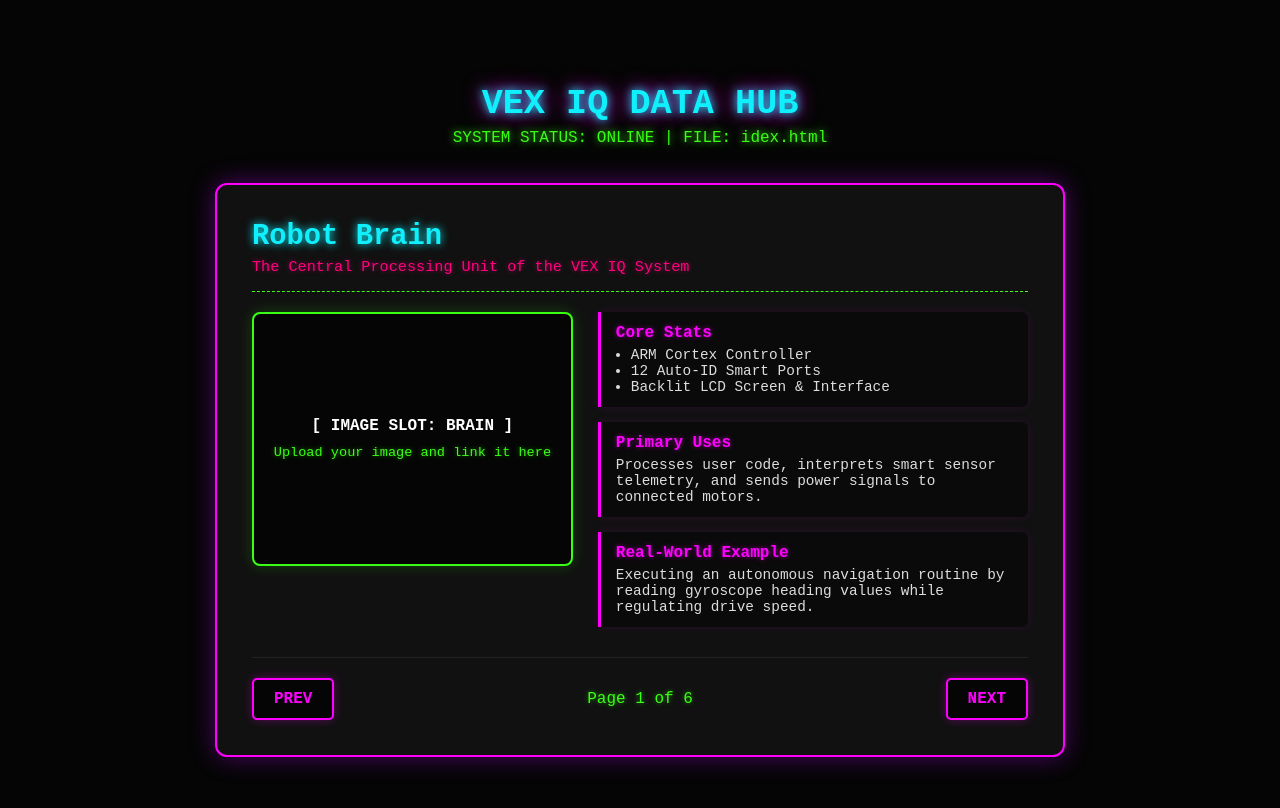
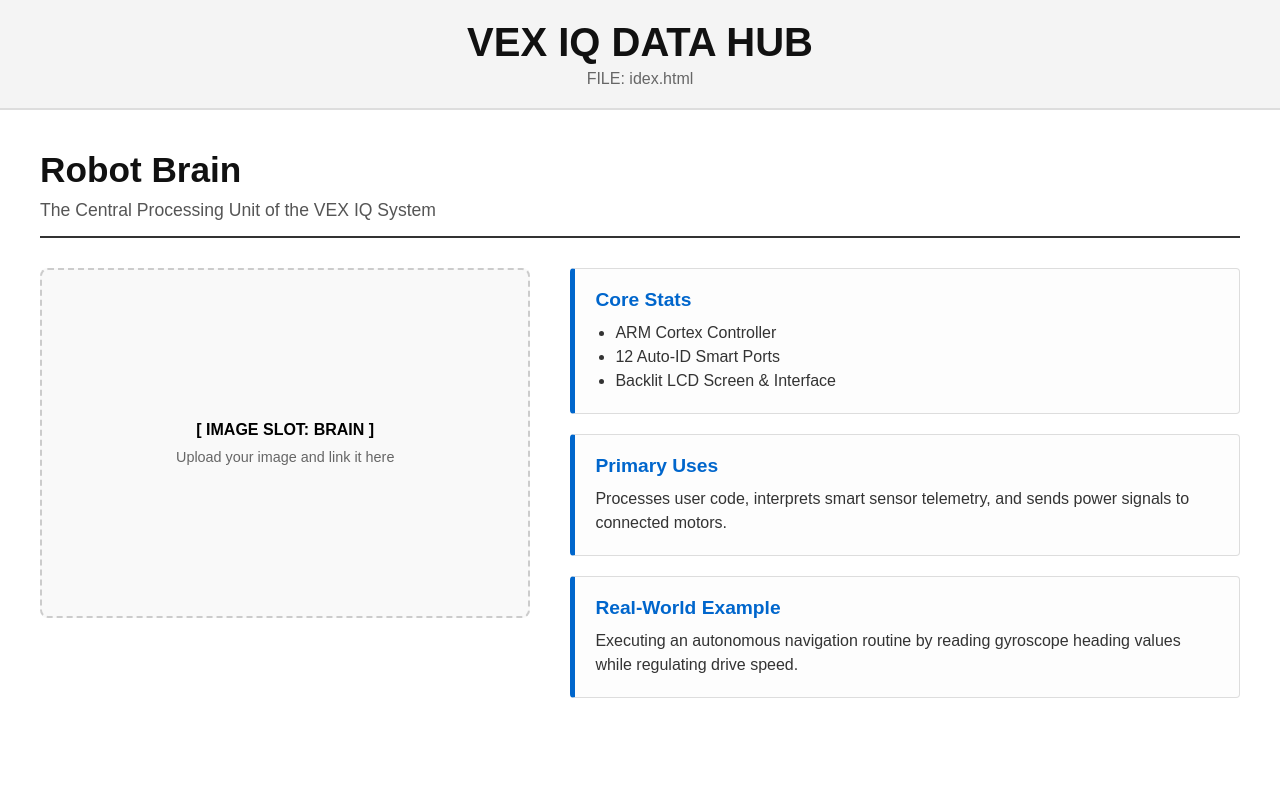
Before and after one commit to icoderedmond-afk/atlas-AI-CAMP, a plain HTML site: page index.html in a window 1280 px wide. Drawn offline with Linux system fonts and the light colour scheme.

Commit message:
Refactor index.html for improved styling and layout
Updated styles and layout for better readability and aesthetics. Removed unused tab content and adjusted image placeholders.

```diff
--- a/index.html
+++ b/index.html
@@ -6,49 +6,50 @@
     <title>idex.html</title>
     <style>
         body {
-            font-family: 'Courier New', Courier, monospace;
-            background-color: #050505;
-            color: #ffffff;
+            font-family: Arial, sans-serif;
+            background-color: #ffffff;
+            color: #000000;
             margin: 0;
-            padding: 20px;
+            padding: 0;
             display: flex;
             flex-direction: column;
-            align-items: center;
-            justify-content: center;
             min-height: 100vh;
         }
 
         header {
+            background-color: #f4f4f4;
+            padding: 20px;
             text-align: center;
-            margin-bottom: 20px;
+            border-bottom: 2px solid #ddd;
         }
 
         header h1 {
-            color: #0ff0fc;
-            text-shadow: 0 0 10px #0ff0fc, 0 0 20px #ff00ff;
-            font-size: 2.2rem;
             margin: 0;
+            font-size: 2.5rem;
+            color: #111;
         }
 
         header p {
-            color: #39ff14;
-            text-shadow: 0 0 8px #39ff14;
-            margin-top: 5px;
+            margin: 5px 0 0;
+            color: #666;
+            font-size: 1rem;
         }
 
         .tab-container {
+            flex: 1;
             width: 100%;
-            max-width: 850px;
-            background: #111;
-            border: 2px solid #ff00ff;
-            border-radius: 12px;
-            padding: 35px;
-            box-shadow: 0 0 25px rgba(191, 0, 255, 0.4);
+            padding: 40px;
             box-sizing: border-box;
+            display: flex;
+            flex-direction: column;
+            justify-content: space-between;
         }
 
         .tab-content {
             display: none;
+            max-width: 1200px;
+            margin: 0 auto;
+            width: 100%;
         }
 
         .tab-content.active {
@@ -56,52 +57,49 @@
         }
 
         .tab-header {
-            border-bottom: 1px dashed #39ff14;
+            border-bottom: 2px solid #333;
             padding-bottom: 15px;
-            margin-bottom: 20px;
+            margin-bottom: 30px;
         }
 
         .tab-content h2 {
-            color: #0ff0fc;
-            text-shadow: 0 0 8px #0ff0fc;
-            margin: 0 0 5px 0;
-            font-size: 1.8rem;
+            margin: 0 0 10px 0;
+            font-size: 2.2rem;
+            color: #111;
         }
 
         .subtitle {
-            color: #ff007f;
-            text-shadow: 0 0 5px rgba(255, 0, 127, 0.5);
             margin: 0;
-            font-size: 0.95rem;
+            font-size: 1.1rem;
+            color: #555;
         }
 
         .layout-grid {
             display: flex;
-            gap: 25px;
+            gap: 40px;
             flex-wrap: wrap;
             align-items: flex-start;
         }
 
         .image-placeholder {
             flex: 1;
-            min-width: 250px;
-            height: 220px;
-            background: #050505;
-            border: 2px solid #39ff14;
+            min-width: 300px;
+            height: 350px;
+            background: #f9f9f9;
+            border: 2px dashed #ccc;
             border-radius: 8px;
             display: flex;
             flex-direction: column;
             align-items: center;
             justify-content: center;
             text-align: center;
-            padding: 15px;
-            box-shadow: 0 0 15px rgba(57, 255, 20, 0.2);
+            padding: 20px;
+            box-sizing: border-box;
         }
 
         .image-placeholder span {
-            color: #39ff14;
-            text-shadow: 0 0 5px rgba(57, 255, 20, 0.5);
-            font-size: 0.85rem;
+            color: #666;
+            font-size: 0.9rem;
             margin-top: 10px;
         }
 
@@ -110,66 +108,65 @@
             min-width: 300px;
             display: flex;
             flex-direction: column;
-            gap: 15px;
+            gap: 20px;
         }
 
         .info-box {
-            background: rgba(0, 0, 0, 0.4);
-            border-left: 3px solid #ff00ff;
-            padding: 12px 15px;
-            border-radius: 0 6px 6px 0;
-            box-shadow: 0 0 10px rgba(255, 0, 255, 0.1);
+            background: #fdfdfd;
+            border: 1px solid #ddd;
+            border-left: 5px solid #0066cc;
+            padding: 20px;
+            border-radius: 4px;
         }
 
         .info-box h3 {
-            color: #ff00ff;
-            text-shadow: 0 0 5px rgba(255, 0, 255, 0.5);
-            margin: 0 0 5px 0;
-            font-size: 1rem;
+            margin: 0 0 10px 0;
+            font-size: 1.2rem;
+            color: #0066cc;
         }
 
         .info-box p, .info-box ul {
             margin: 0;
-            font-size: 0.9rem;
-            color: #ddd;
+            font-size: 1rem;
+            color: #333;
+            line-height: 1.5;
         }
 
         .info-box ul {
-            padding-left: 15px;
+            padding-left: 20px;
         }
 
         .navigation {
             display: flex;
             justify-content: space-between;
             align-items: center;
-            margin-top: 30px;
-            border-top: 1px solid #222;
+            max-width: 1200px;
+            margin: 40px auto 0 auto;
+            width: 100%;
+            border-top: 1px solid #ddd;
             padding-top: 20px;
         }
 
         .nav-btn {
-            background-color: #050505;
-            color: #ff00ff;
-            border: 2px solid #ff00ff;
-            padding: 10px 20px;
-            font-family: 'Courier New', Courier, monospace;
+            background-color: #0066cc;
+            color: #ffffff;
+            border: none;
+            padding: 12px 30px;
             font-size: 1rem;
             font-weight: bold;
             cursor: pointer;
-            border-radius: 5px;
-            box-shadow: 0 0 10px rgba(255, 0, 255, 0.3);
-            transition: 0.2s;
+            border-radius: 4px;
+            transition: background-color 0.2s;
         }
 
         .nav-btn:hover {
-            background-color: #ff00ff;
-            color: #050505;
-            box-shadow: 0 0 20px rgba(255, 0, 255, 0.8);
+            background-color: #004999;
         }
 
         .page-indicator {
-            color: #39ff14;
-            text-shadow: 0 0 5px rgba(57, 255, 20, 0.5);
+            font-size: 1.1rem;
+            font-weight: bold;
+            color: #333;
         }
     </style>
 </head>
@@ -177,7 +174,7 @@
 
     <header>
         <h1>VEX IQ DATA HUB</h1>
-        <p>SYSTEM STATUS: ONLINE | FILE: idex.html</p>
+        <p>FILE: idex.html</p>
     </header>
 
     <div class="tab-container">
@@ -189,7 +186,7 @@
             </div>
             <div class="layout-grid">
                 <div class="image-placeholder">
-                    <img src="placeholder-brain.png" alt="Robot Brain" style="max-width:100%; max-height:120px; display:none;">
+                    <img src="placeholder-brain.png" alt="Robot Brain" style="max-width:100%; max-height:200px; display:none;">
                     <strong>[ IMAGE SLOT: BRAIN ]</strong>
                     <span>Upload your image and link it here</span>
                 </div>
@@ -221,7 +218,7 @@
             </div>
             <div class="layout-grid">
                 <div class="image-placeholder">
-                    <img src="placeholder-motor.png" alt="Smart Motors" style="max-width:100%; max-height:120px; display:none;">
+                    <img src="placeholder-motor.png" alt="Smart Motors" style="max-width:100%; max-height:200px; display:none;">
                     <strong>[ IMAGE SLOT: MOTORS ]</strong>
                     <span>Upload your image and link it here</span>
                 </div>
@@ -253,7 +250,7 @@
             </div>
             <div class="layout-grid">
                 <div class="image-placeholder">
-                    <img src="placeholder-basebot.png" alt="BaseBot Setup" style="max-width:100%; max-height:120px; display:none;">
+                    <img src="placeholder-basebot.png" alt="BaseBot Setup" style="max-width:100%; max-height:200px; display:none;">
                     <strong>[ IMAGE SLOT: BASEBOT ]</strong>
                     <span>Upload your image and link it here</span>
                 </div>
@@ -285,7 +282,7 @@
             </div>
             <div class="layout-grid">
                 <div class="image-placeholder">
-                    <img src="placeholder-sensors.png" alt="Core Sensors" style="max-width:100%; max-height:120px; display:none;">
+                    <img src="placeholder-sensors.png" alt="Core Sensors" style="max-width:100%; max-height:200px; display:none;">
                     <strong>[ IMAGE SLOT: SENSORS ]</strong>
                     <span>Upload your image and link it here</span>
                 </div>
@@ -309,97 +306,3 @@
                 </div>
             </div>
         </div>
-
-        <div class="tab-content" id="tab-5">
-            <div class="tab-header">
-                <h2>ClawBot Build</h2>
-                <p class="subtitle">Advanced Manipulator Configuration</p>
-            </div>
-            <div class="layout-grid">
-                <div class="image-placeholder">
-                    <img src="placeholder-clawbot.png" alt="ClawBot Build" style="max-width:100%; max-height:120px; display:none;">
-                    <strong>[ IMAGE SLOT: CLAWBOT ]</strong>
-                    <span>Upload your image and link it here</span>
-                </div>
-                <div class="info-sections">
-                    <div class="info-box">
-                        <h3>Core Stats</h3>
-                        <ul>
-                            <li>Gear-Ratio Arm Lift System</li>
-                            <li>Pincer Grip Intake Mechanism</li>
-                            <li>Counter-Balanced Weight Distribution</li>
-                        </ul>
-                    </div>
-                    <div class="info-box">
-                        <h3>Primary Uses</h3>
-                        <p>Designed for competitive arena sorting, grasping objects, and lifting camp items across barrier zones.</p>
-                    </div>
-                    <div class="info-box">
-                        <h3>Real-World Example</h3>
-                        <p>Closing the pincer claw around a scoring cube, lifting it upwards, and driving it across the game field.</p>
-                    </div>
-                </div>
-            </div>
-        </div>
-
-        <div class="tab-content" id="tab-6">
-            <div class="tab-header">
-                <h2>AI Vision Sensor</h2>
-                <p class="subtitle">Neural Processing and Spatial Target Tracking</p>
-            </div>
-            <div class="layout-grid">
-                <div class="image-placeholder">
-                    <img src="placeholder-ai.png" alt="AI Vision Sensor" style="max-width:100%; max-height:120px; display:none;">
-                    <strong>[ IMAGE SLOT: AI SENSOR ]</strong>
-                    <span>Upload your image and link it here</span>
-                </div>
-                <div class="info-sections">
-                    <div class="info-box">
-                        <h3>Core Stats</h3>
-                        <ul>
-                            <li>Pre-trained object signatures (Cubes, Balls, Rings)</li>
-                            <li>Live X/Y coordinate tracking metrics</li>
-                            <li>AprilTag matrix identification (IDs 0–37)</li>
-                        </ul>
-                    </div>
-                    <div class="info-box">
-                        <h3>Primary Uses</h3>
-                        <p>Processes real-time optical data to recognize specific item types, compute distance matrices, and find spatial orientation tags.</p>
-                    </div>
-                    <div class="info-box">
-                        <h3>Real-World Example</h3>
-                        <p>Scanning the field for an AprilTag ID to autonomously align the robot's heading directly toward a scoring zone.</p>
-                    </div>
-                </div>
-            </div>
-        </div>
-
-        <div class="navigation">
-            <button class="nav-btn" onclick="changeTab(-1)">PREV</button>
-            <span class="page-indicator" id="indicator">Page 1 of 6</span>
-            <button class="nav-btn" onclick="changeTab(1)">NEXT</button>
-        </div>
-
-    </div>
-
-    <script>
-        let currentTab = 1;
-        const totalTabs = 6;
-
-        function changeTab(direction) {
-            document.getElementById(`tab-${currentTab}`).classList.remove('active');
-
-            currentTab += direction;
-            if (currentTab > totalTabs) {
-                currentTab = 1;
-            } else if (currentTab < 1) {
-                currentTab = totalTabs;
-            }
-
-            document.getElementById(`tab-${currentTab}`).classList.add('active');
-            document.getElementById('indicator').innerText = `Page ${currentTab} of ${totalTabs}`;
-        }
-    </script>
-
-</body>
-</html>
```
